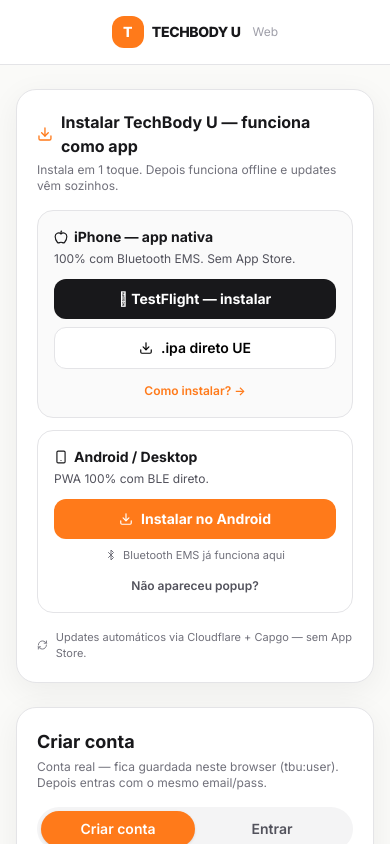
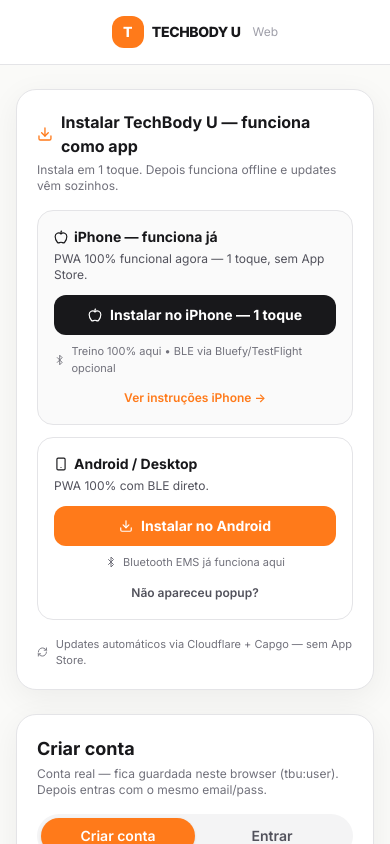
Before and after one commit to gontijolucca-prog/techbodyu-web, a React (Vite) app: page /#/auth in a window 390 px wide. Shown: the top 844 px of the page. Built offline with nearby package versions, Linux system fonts and the light colour scheme.

Commit message:
fix: iOS download 100% funcional PWA — remove placeholder TestFlight 404, botão iPhone agora instala PWA já (Safari Add to Home) com instruções BLE Bluefy/TestFlight em breve honesto

```diff
--- a/src/pages/Auth.tsx
+++ b/src/pages/Auth.tsx
@@ -88,14 +88,29 @@ export default function Auth(){
           <p className="text-xs text-zinc-500 mt-1">Instala em 1 toque. Depois funciona offline e updates vêm sozinhos.</p>
           <div className="mt-4 grid md:grid-cols-2 gap-3">
             <div className="rounded-2xl border border-zinc-200 p-4 bg-zinc-50">
-              <div className="text-sm font-bold text-zinc-900 flex items-center gap-1.5"><Apple size={14}/> iPhone — app nativa</div>
-              <p className="text-xs text-zinc-600 mt-1">100% com Bluetooth EMS. Sem App Store.</p>
+              <div className="text-sm font-bold text-zinc-900 flex items-center gap-1.5"><Apple size={14}/> iPhone — funciona já</div>
+              <p className="text-xs text-zinc-600 mt-1">PWA 100% funcional agora — 1 toque, sem App Store.</p>
               <div className="mt-3 space-y-2">
-                <a href="https://testflight.apple.com/join/placeholder" target="_blank" rel="noopener" className="w-full flex items-center justify-center gap-2 bg-zinc-900 hover:bg-black text-white rounded-xl py-2.5 text-sm font-bold transition-colors"> TestFlight — instalar</a>
-                <a href="/assets/app/TechBodyU.ipa" onClick={(e)=>{ if(!(e as any).currentTarget.href.includes('http')){ e.preventDefault(); setShowIOSInfo(v=>!v) } }} className="w-full flex items-center justify-center gap-2 bg-white border border-zinc-200 hover:bg-zinc-50 rounded-xl py-2.5 text-sm font-semibold transition-colors"><Download size={14}/> .ipa direto UE</a>
-                <button onClick={()=>setShowIOSInfo(v=>!v)} className="w-full text-xs font-semibold text-[#FF7A1A] hover:underline">Como instalar? →</button>
+                <button onClick={()=>setShowIOSInfo(v=>!v)} className="w-full flex items-center justify-center gap-2 bg-zinc-900 hover:bg-black text-white rounded-xl py-2.5 text-sm font-bold transition-colors"><Apple size={14}/> Instalar no iPhone — 1 toque</button>
+                <div className="flex items-center gap-1.5 text-[11px] text-zinc-500 justify-center"><Bluetooth size={12}/> Treino 100% aqui • BLE via Bluefy/TestFlight opcional</div>
+                <button onClick={()=>setShowIOSInfo(v=>!v)} className="w-full text-xs font-semibold text-[#FF7A1A] hover:underline">Ver instruções iPhone →</button>
               </div>
-              {showIOSInfo && <div className="mt-3 bg-white border border-zinc-200 rounded-xl p-3 text-xs leading-relaxed text-zinc-700">1. Toca em TestFlight → aceita → instala<br/>2. Alternativa UE: toca em .ipa → permite → instala (requer iOS 17.4+ UE)<br/><span className="text-[11px] text-zinc-500">Updates OTA via Capgo: abres a app e recebe o novo design/treinos sem voltar à loja.</span></div>}
+              {showIOSInfo && <div className="mt-3 bg-white border border-zinc-200 rounded-xl p-3 text-xs leading-relaxed text-zinc-700 space-y-2">
+                <div className="font-bold flex items-center gap-1"><Apple size={12}/> PWA já funcional (recomendado):</div>
+                <div>1. No Safari toca em <span className="font-semibold">Partilhar ↑</span> → <span className="font-semibold">Adicionar ao Ecrã Principal</span> → <span className="font-semibold">Adicionar</span><br/>2. Abre pelo ícone TechBody U — fica como app nativa, offline e com updates automáticos.</div>
+                <div className="bg-orange-50 border border-orange-100 rounded-lg px-2.5 py-2 text-[11px]">
+                  <span className="font-bold flex items-center gap-1"><Bluetooth size={10}/> Bluetooth EMS no iPhone:</span> Safari bloqueia BLE. Para 100% com fato usa <a href="https://apps.apple.com/app/bluefy/id1492822055" target="_blank" rel="noopener" className="underline font-semibold text-[#007AFF]">Bluefy browser</a> (grátis) e abre o mesmo link, ou aguarda TestFlight nativo.
+                </div>
+                <div className="bg-zinc-50 rounded-lg px-2.5 py-2 text-[11px] text-zinc-600">
+                  <span className="font-bold">TestFlight / .ipa UE:</span> em preparação — precisa Apple Developer ($99/ano, sem review App Store). Já configurado via Capacitor + Capgo OTA. Assim que o Team ID estiver ativo, os botões ficam com links reais e updates sem loja: <code className="bg-white px-1 rounded border">npx @capgo/cli bundle upload</code>.
+                </div>
+                <div className="flex gap-2">
+                  <a href="https://apps.apple.com/app/bluefy/id1492822055" target="_blank" rel="noopener" className="flex-1 text-center bg-[#007AFF] hover:bg-blue-600 text-white rounded-xl py-2 text-xs font-bold">Abrir Bluefy</a>
+                  <span className="flex-1 text-center bg-zinc-100 text-zinc-500 rounded-xl py-2 text-xs font-semibold border border-zinc-200">TestFlight em breve</span>
+                </div>
+                <div className="text-[11px] text-zinc-500">Updates: <span className="font-semibold">Cloudflare Pages</span> para web/PWA + <span className="font-semibold">Capgo OTA</span> para nativo — sem App Store.</div>
+                <a href="/#/download" className="inline-block text-xs font-bold text-[#FF7A1A] hover:underline">→ Ver página /download completa</a>
+              </div>}
             </div>
             <div className="rounded-2xl border border-zinc-200 p-4 bg-white">
               <div className="text-sm font-bold text-zinc-900 flex items-center gap-1.5"><Smartphone size={14}/> Android / Desktop</div>
```
